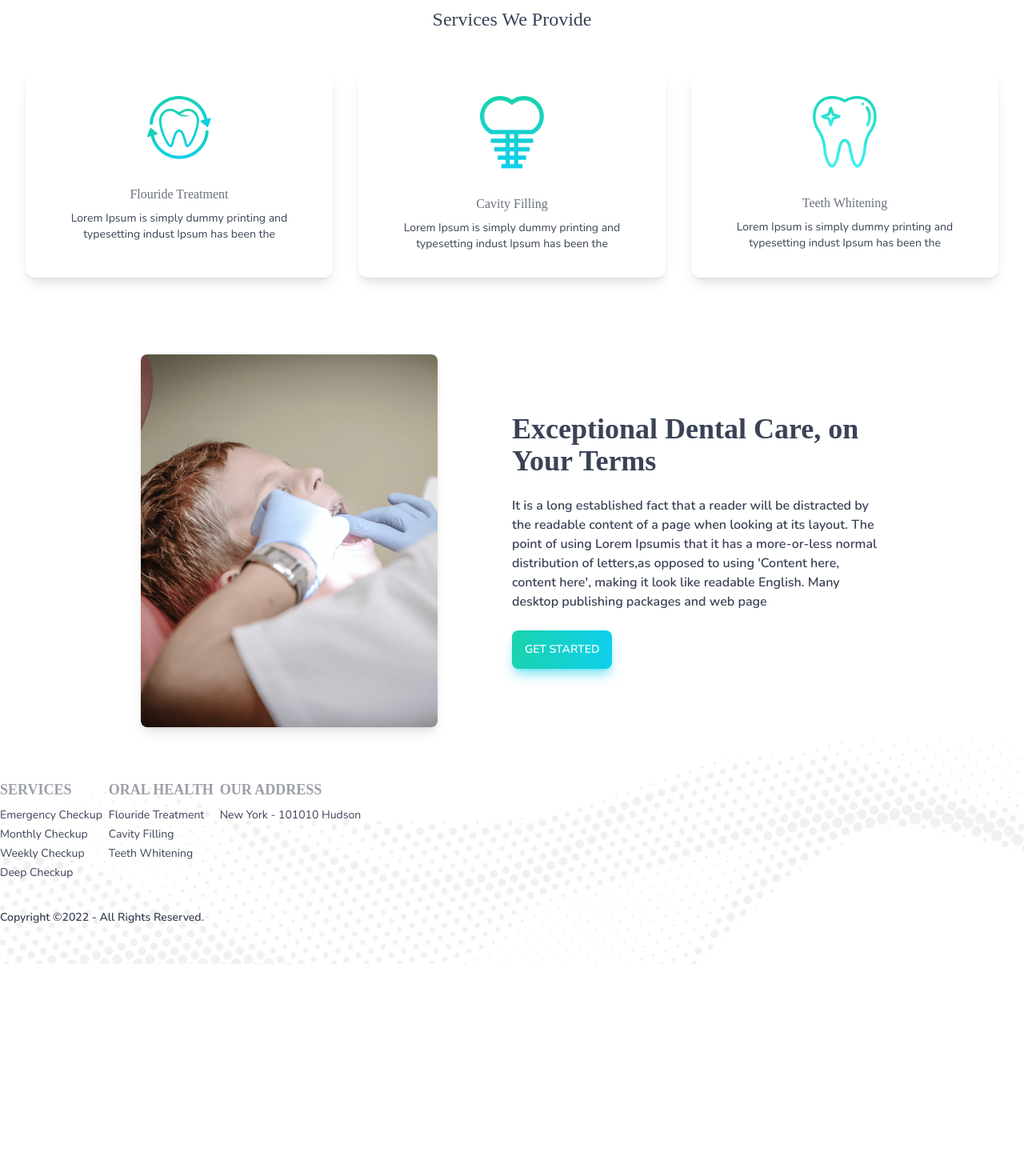
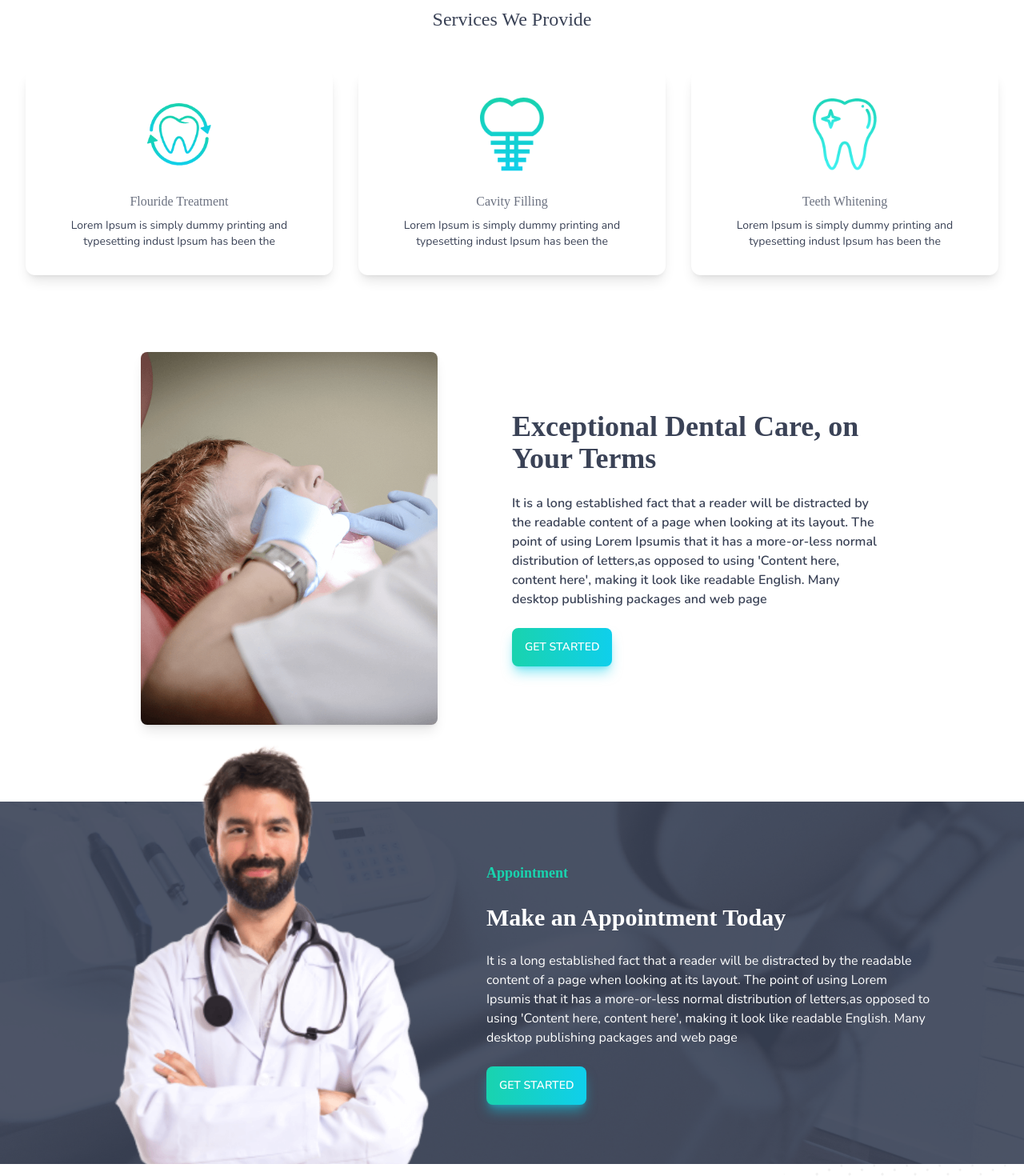
Before and after one commit to genuinestalwart/doctors-portal-client, a React (Create React App) app: page / in a window 1280 px wide. Shown: the part 1020-2490 px from the top of the page at 80% size. Before the commit the page ends 2225 px from the top, so only its background shows below. Built offline with nearby package versions, Linux system fonts and the light colour scheme; a web font is replaced by a local one.

Commit message:
appointment section done

```diff
--- /dev/null
+++ b/src/components/Home/Appointment.js
@@ -0,0 +1,23 @@
+import React from 'react';
+import doctorSmall from '../../assets/images/doctor-small.png';
+
+const Appointment = () => {
+    return (
+        <section className="bg-[url('/src/assets/images/appointment.png')] bg-bottom bg-cover mt-20">
+            <div className="hero pl-12 pr-28">
+                <div className="gap-0 hero-content p-0">
+                    <img src={doctorSmall} className="-mt-20 w-1/2" alt='' />
+
+                    <div className='text-base-100 w-1/2'>
+                        <h5 className='font-bold text-primary text-lg'>Appointment</h5>
+                        <h2 className="text-3xl font-bold mt-6">Make an Appointment Today</h2>
+                        <p className="pt-6">It is a long established fact that a reader will be distracted by the readable content of a page when looking at its layout. The point of using Lorem Ipsumis that it has a more-or-less normal distribution of letters,as opposed to using 'Content here, content here', making it look like readable English. Many desktop publishing packages and web page</p>
+                        <button className="bg-gradient-to-r border-0 btn btn-primary font-semibold from-primary hover:from-primary-focus mt-6 shadow-lg shadow-secondary/50 hover:shadow-primary/50 to-secondary hover:to-secondary-focus text-base-100">Get Started</button>
+                    </div>
+                </div>
+            </div>
+        </section>
+    );
+};
+
+export default Appointment;
--- a/src/components/Home/Banner.js
+++ b/src/components/Home/Banner.js
@@ -11,6 +11,7 @@ const Banner = () => {
                         <p className="py-6">Provident cupiditate voluptatem et in. Quaerat fugiat ut assumenda excepturi exercitationem quasi. In deleniti eaque aut repudiandae et a id nisi.</p>
                         <button className="bg-gradient-to-r border-0 btn btn-primary font-semibold from-primary hover:from-primary-focus shadow-lg shadow-secondary/50 hover:shadow-primary/50 to-secondary hover:to-secondary-focus text-base-100">Get Started</button>
                     </div>
+
                     <img src={chair} className="rounded-lg shadow-2xl w-1/2" alt='doctor chair' />
                 </div>
             </div>
--- a/src/components/Home/Services.js
+++ b/src/components/Home/Services.js
@@ -10,20 +10,31 @@ const Services = () => {
             <h3 className='font-medium mt-2 mb-12 text-2xl text-center'>Services We Provide</h3>
 
             <div className='gap-8 grid grid-cols-3 px-8 text-center'>
-                <div className='p-8 rounded-xl shadow-lg'>
-                    <div className='flex justify-center'><img className='w-1/4' src={flouride} alt="flouride" /></div>
-                    <h6 className='font-medium mt-8 mb-2 text-accent text-opacity-75'>Flouride Treatment</h6>
-                    <p className='text-sm'>Lorem Ipsum is simply dummy printing and typesetting indust Ipsum has been the</p>
+                <div className='grid grid-rows-2 p-8 place-content-between rounded-xl shadow-lg'>
+                    <div className='flex items-center justify-center'><img className='w-1/4' src={flouride} alt="flouride" /></div>
+
+                    <div>
+                        <h6 className='font-medium mt-6 mb-2 text-accent text-opacity-75'>Flouride Treatment</h6>
+                        <p className='text-sm'>Lorem Ipsum is simply dummy printing and typesetting indust Ipsum has been the</p>
+                    </div>
                 </div>
-                <div className='p-8 rounded-xl shadow-lg'>
-                    <div className='flex justify-center'><img className='w-1/4' src={cavity} alt="cavity" /></div>
-                    <h6 className='font-medium mt-8 mb-2 text-accent text-opacity-75'>Cavity Filling</h6>
-                    <p className='text-sm'>Lorem Ipsum is simply dummy printing and typesetting indust Ipsum has been the</p>
+
+                <div className='grid grid-rows-2 p-8 place-content-between rounded-xl shadow-lg'>
+                    <div className='flex items-center justify-center'><img className='w-1/4' src={cavity} alt="cavity" /></div>
+
+                    <div>
+                        <h6 className='font-medium mt-6 mb-2 text-accent text-opacity-75'>Cavity Filling</h6>
+                        <p className='text-sm'>Lorem Ipsum is simply dummy printing and typesetting indust Ipsum has been the</p>
+                    </div>
                 </div>
-                <div className='p-8 rounded-xl shadow-lg'>
-                    <div className='flex justify-center'><img className='w-1/4' src={whitening} alt="whitening" /></div>
-                    <h6 className='font-medium mt-8 mb-2 text-accent text-opacity-75'>Teeth Whitening</h6>
-                    <p className='text-sm'>Lorem Ipsum is simply dummy printing and typesetting indust Ipsum has been the</p>
+
+                <div className='grid grid-rows-2 p-8 place-content-between rounded-xl shadow-lg'>
+                    <div className='flex items-center justify-center'><img className='w-1/4' src={whitening} alt="whitening" /></div>
+
+                    <div>
+                        <h6 className='font-medium mt-6 mb-2 text-accent text-opacity-75'>Teeth Whitening</h6>
+                        <p className='text-sm'>Lorem Ipsum is simply dummy printing and typesetting indust Ipsum has been the</p>
+                    </div>
                 </div>
             </div>
         </section>
--- a/src/components/Home/Summary.js
+++ b/src/components/Home/Summary.js
@@ -8,20 +8,25 @@ const Summary = () => {
             <div className='gap-8 grid grid-cols-3 px-8 text-base-100'>
                 <div className='bg-gradient-to-r flex from-primary items-center px-3 py-6 rounded-xl space-x-3 to-secondary'>
                     <div className='h-16 w-16'><ClockIcon className='h-full w-full'></ClockIcon></div>
+
                     <div>
                         <h6 className='my-2'>Opening Hours</h6>
                         <p className='text-sm'>Lorem Ipsum is simply dummy text of the pri</p>
                     </div>
                 </div>
+
                 <div className='bg-accent flex items-center px-3 py-6 rounded-xl space-x-3'>
                     <div className='h-16 w-16'><LocationMarkerIcon className='h-full w-full'></LocationMarkerIcon></div>
+
                     <div>
                         <h6 className='my-2'>Visit Our Location</h6>
                         <p className='text-sm'>Brooklyn, NY 10036, United States</p>
                     </div>
                 </div>
+
                 <div className='bg-gradient-to-r flex from-primary items-center px-3 py-6 rounded-xl space-x-3 to-secondary'>
                     <div className='h-16 w-16'><PhoneIcon className='h-full w-full'></PhoneIcon></div>
+
                     <div>
                         <h6 className='my-2'>Contact Us Now</h6>
                         <p className='text-sm'>+000 123 456789</p>
--- a/src/components/Home/Treatment.js
+++ b/src/components/Home/Treatment.js
@@ -7,6 +7,7 @@ const Treatment = () => {
             <div className="hero px-40">
                 <div className="hero-content justify-between">
                     <img src={treatment} className="rounded-lg shadow-lg w-2/5" alt='' />
+
                     <div className='w-1/2'>
                         <h2 className="text-4xl font-bold">Exceptional Dental Care, on Your Terms</h2>
                         <p className="font-semibold py-6">It is a long established fact that a reader will be distracted by the readable content of a page when looking at its layout. The point of using Lorem Ipsumis that it has a more-or-less normal distribution of letters,as opposed to using 'Content here, content here', making it look like readable English. Many desktop publishing packages and web page</p>
--- a/src/components/Main/Home.js
+++ b/src/components/Main/Home.js
@@ -1,4 +1,5 @@
 import React from 'react';
+import Appointment from '../Home/Appointment';
 import Banner from '../Home/Banner';
 import Services from '../Home/Services';
 import Summary from '../Home/Summary';
@@ -11,6 +12,7 @@ const Home = () => {
             <Summary></Summary>
             <Services></Services>
             <Treatment></Treatment>
+            <Appointment></Appointment>
         </div>
     );
 };
```
